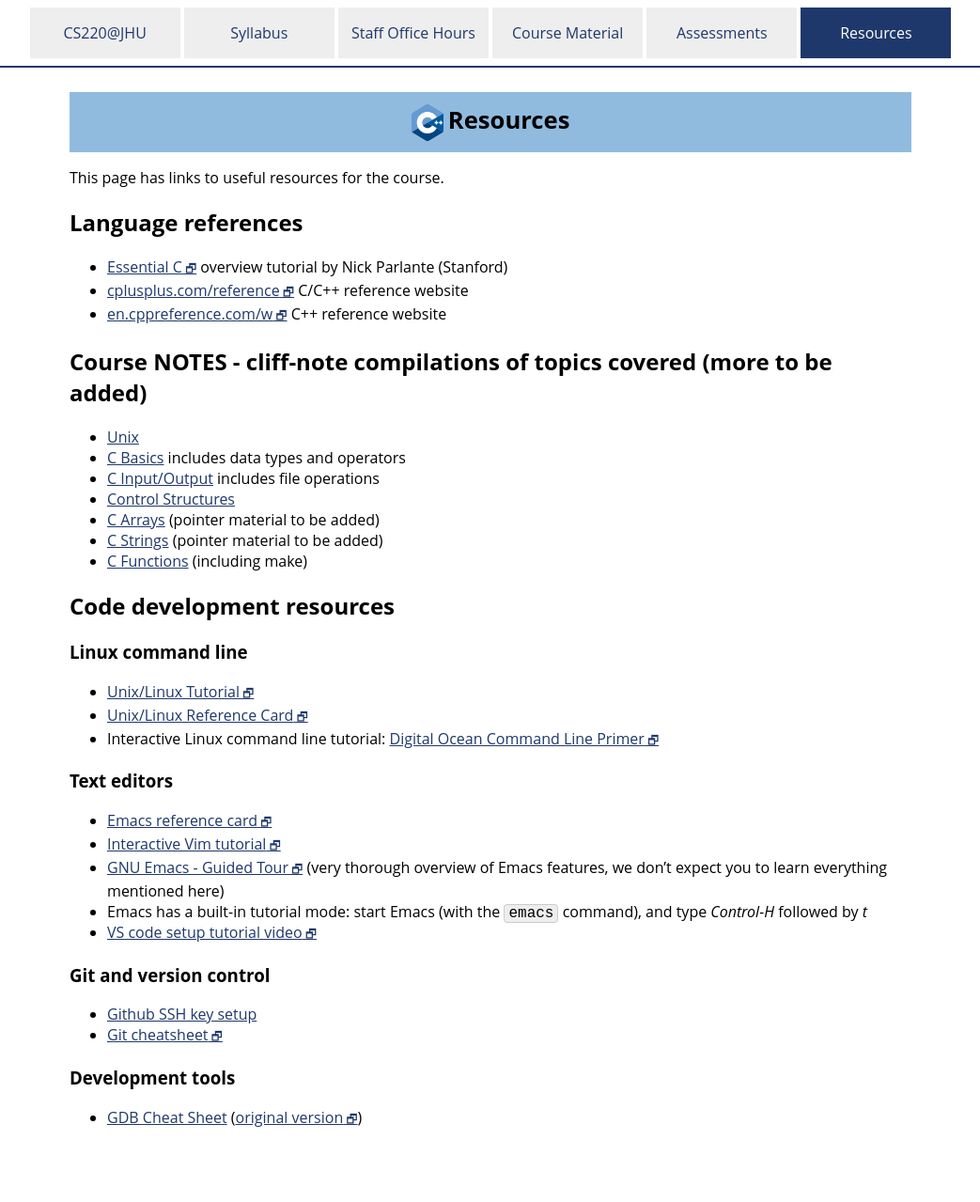
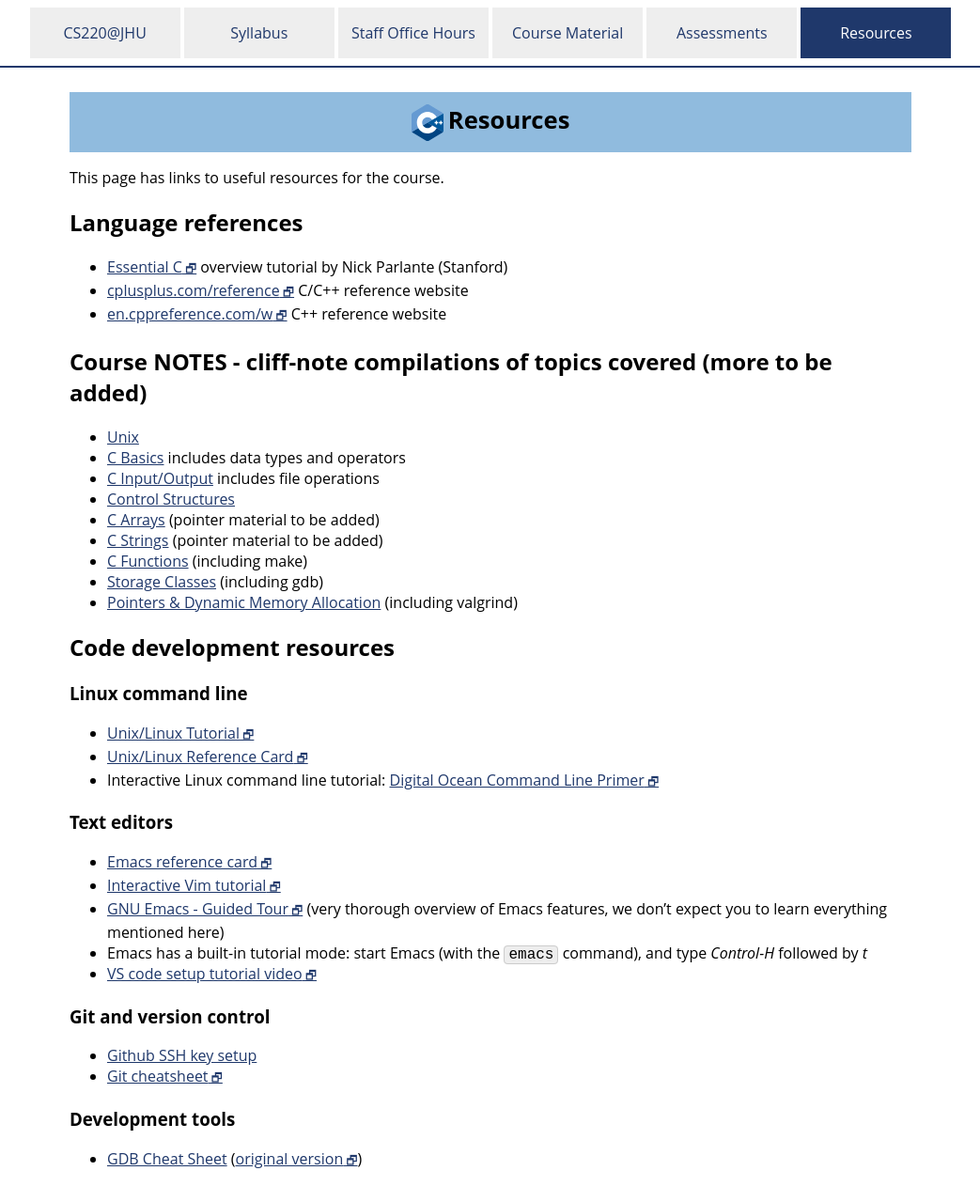
Before and after one commit to jhu-ip/cs220-f25, a Jekyll site: the page built from resources.md, in a window 1280 px wide. Shown: the whole page at 94% size, without its empty margins (118-1161 px from the left). Built offline with Jekyll 4.4.1, drawn with Linux system fonts in a browser that asks for light colours; before the commit the page ends 1235 px from its top, so only the background shows below that.

Commit message:
updated resources to include new notes

```diff
--- a/resources.md
+++ b/resources.md
@@ -18,9 +18,11 @@ This page has links to useful resources for the course.
 * <a href='notes/notes-Cbasics.html'>C Basics</a> includes data types and operators
 * <a href='notes/notes-C-IO.html'>C Input/Output</a> includes file operations
 * <a href='notes/notes-control.html'>Control Structures</a>
-* <a href='notes/notes-Carray.html'>C Arrays</a> (pointer material to be added)
+* <a href='notes/notes-Carrays.html'>C Arrays</a> (pointer material to be added)
 * <a href='notes/notes-Cstrings.html'>C Strings</a> (pointer material to be added)
 * <a href='notes/notes-Cfunctions.html'>C Functions</a> (including make)
+* <a href='notes/notes-storage.html'>Storage Classes</a> (including gdb)
+* <a href='notes/notes-pointers.html'>Pointers & Dynamic Memory Allocation</a> (including valgrind)
 
 
 ## Code development resources
```
